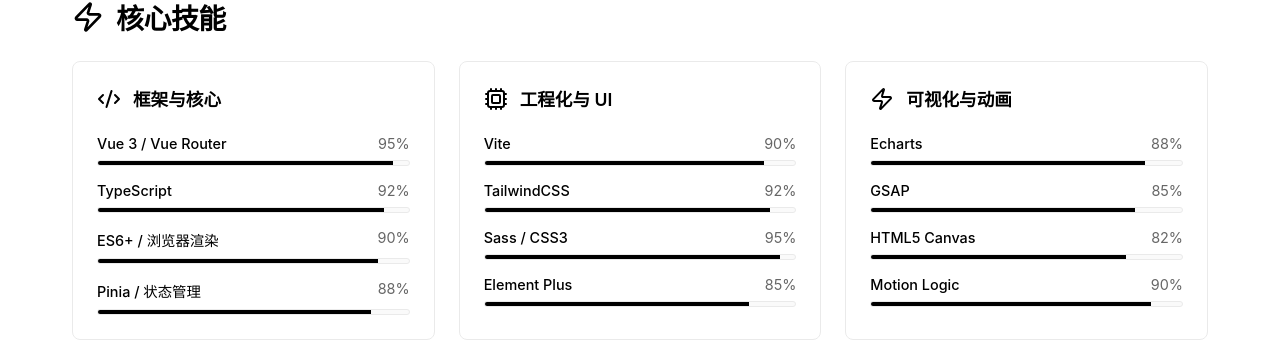
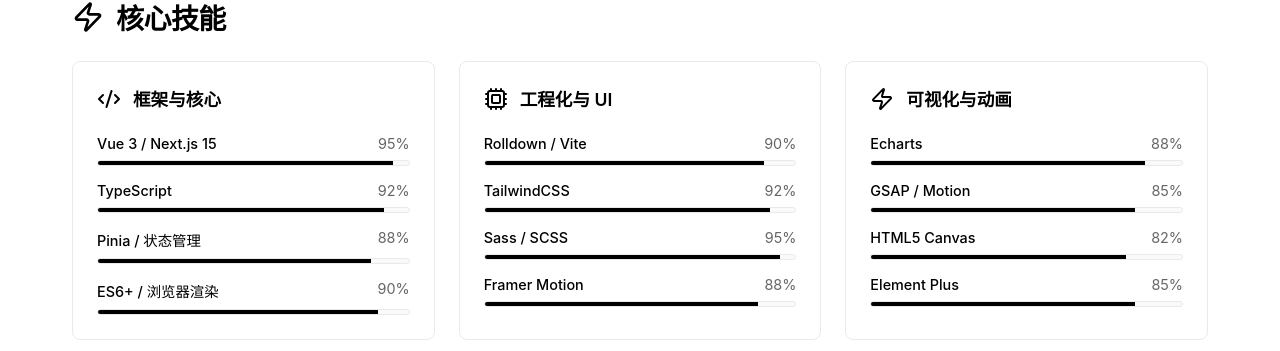
Before and after one commit to DanoAndHolidays/danoday, a Next.js app: page / in a window 1280 px wide. Shown: the part 1287-1638 px from the top of the page. Built offline with nearby package versions, Linux system fonts and the light colour scheme; no server answers.

Commit message:
fix: 修改技能

```diff
--- a/src/components/Skills/Skills.tsx
+++ b/src/components/Skills/Skills.tsx
@@ -21,20 +21,20 @@
     title: '框架与核心',
     icon: <Code2 size={24} />,
     items: [
-      { name: 'Vue 3 / Vue Router', level: 95 },
+      { name: 'Vue 3 / Next.js 15', level: 95 },
       { name: 'TypeScript', level: 92 },
+      { name: 'Pinia / 状态管理', level: 88 },
       { name: 'ES6+ / 浏览器渲染', level: 90 },
-      { name: 'Pinia / 状态管理', level: 88 },
     ],
   },
   {
     title: '工程化与 UI',
     icon: <Cpu size={24} />,
     items: [
-      { name: 'Vite', level: 90 },
+      { name: 'Rolldown / Vite', level: 90 },
       { name: 'TailwindCSS', level: 92 },
-      { name: 'Sass / CSS3', level: 95 },
-      { name: 'Element Plus', level: 85 },
+      { name: 'Sass / SCSS', level: 95 },
+      { name: 'Framer Motion', level: 88 },
     ],
   },
   {
@@ -42,9 +42,9 @@
     icon: <Zap size={24} />,
     items: [
       { name: 'Echarts', level: 88 },
-      { name: 'GSAP', level: 85 },
+      { name: 'GSAP / Motion', level: 85 },
       { name: 'HTML5 Canvas', level: 82 },
-      { name: 'Motion Logic', level: 90 },
+      { name: 'Element Plus', level: 85 },
     ],
   },
 ]
```
